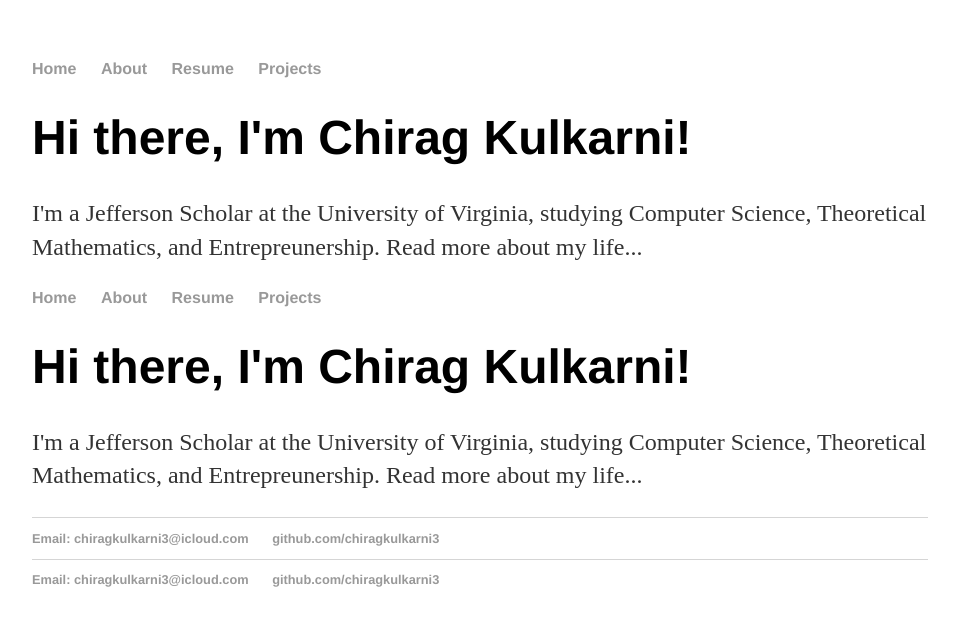
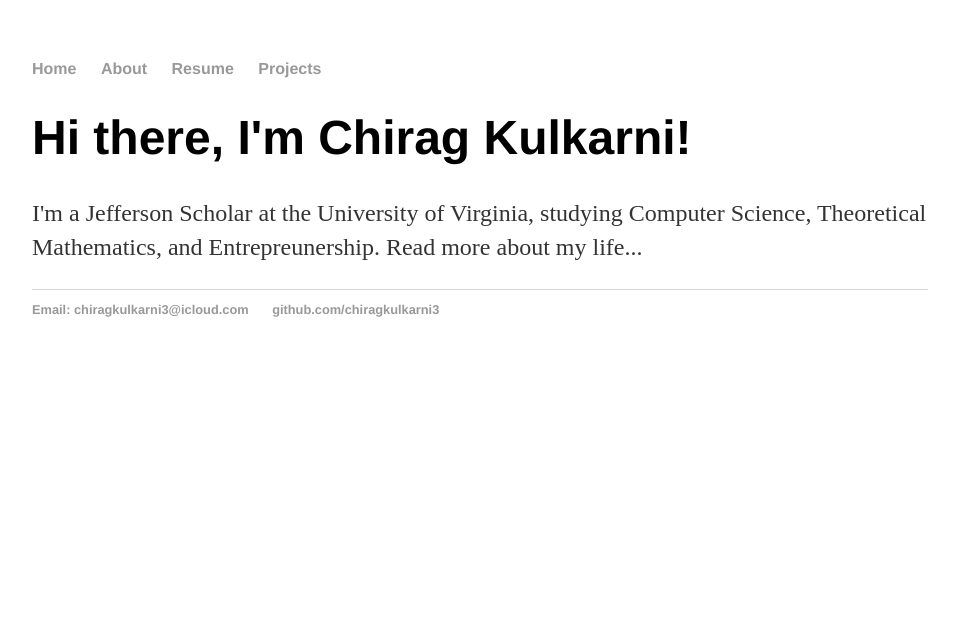
Before and after one commit to chiragkulkarni3/chiragkulkarni3, a Jekyll site: the page built from index.html, in a window 1280 px wide. Shown: the top 626 px of the page, without its empty margins (160-1115 px from the left). Built offline with Jekyll 4.4.1, drawn with Linux system fonts in a browser that asks for light colours.

Commit message:
Update index.html

```diff
--- a/index.html
+++ b/index.html
@@ -6,28 +6,3 @@ title: Chirag Kulkarni, Budding Software Engineer
 	<h1>Hi there, I'm Chirag Kulkarni!</h1>
 				<p>I'm a Jefferson Scholar at the University of Virginia, studying Computer Science, Theoretical Mathematics, and Entrepreunership. Read more about my life...</a></p>
 </div><!-- /.blurb -->
-
-
-	<body>
-		<nav>
-    		<ul>
-        		<li><a href="/">Home</a></li>
-	        	<li><a href="/About">About</a></li>
-        		<li><a href="/Resume">Resume</a></li>
-        		<li><a href="/Projects">Projects</a></li>
-    		</ul>
-		</nav>
-		<div class="container">
-    		<div class="blurb">
-        		<h1>Hi there, I'm Chirag Kulkarni!</h1>
-				<p>I'm a Jefferson Scholar at the University of Virginia, studying Computer Science, Theoretical Mathematics, and Entrepreunership. Read more about my life...</a></p>
-    		</div><!-- /.blurb -->
-		</div><!-- /.container -->
-		<footer>
-    		<ul>
-        		<li><a href="mailto:chiragkulkarni3@icloud.com">Email: chiragkulkarni3@icloud.com</a></li>
-        		<li><a href="https://github.com/chiragkulkarni3">github.com/chiragkulkarni3</a></li>
-			</ul>
-		</footer>
-	</body>
-</html>
```
